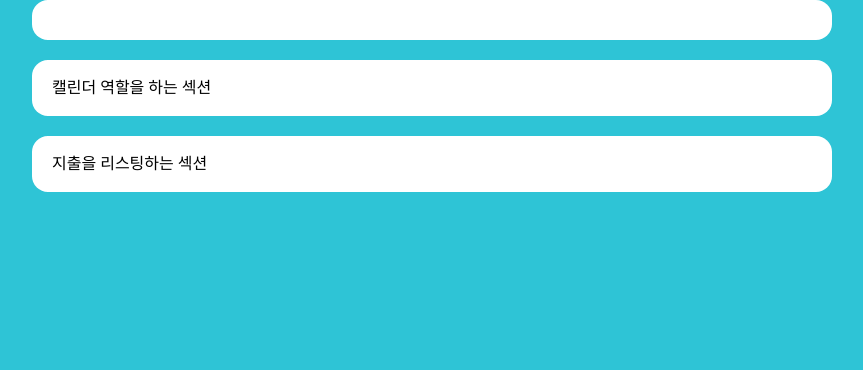
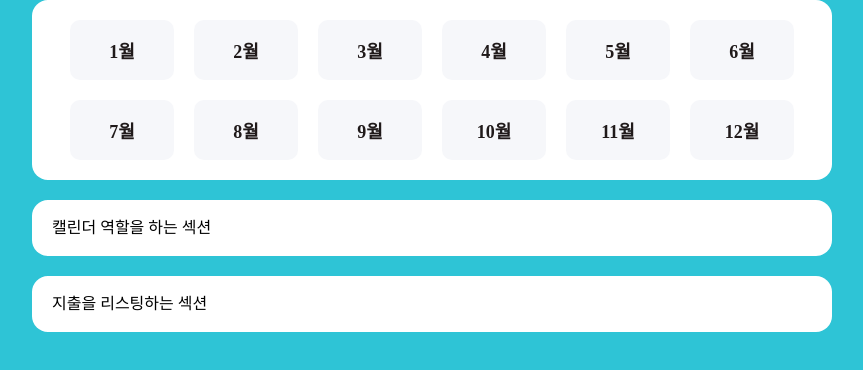
Before and after one commit to JOYmet33/newLedger, a React (Vite) app in the folder 2해설/: page / in a window 1280 px wide. Shown: the top 370 px of the page, without its empty margins (208-1071 px from the left). Built offline with nearby package versions, Linux system fonts and the light colour scheme.

Commit message:
feat: (error해결) map함수에 return 빠짐

```diff
--- a/2해설/src/components/MonthNavigation.jsx
+++ b/2해설/src/components/MonthNavigation.jsx
@@ -1,7 +1,6 @@
 import styled from "styled-components";
 import { Section } from "../Home";
 
-const MonthNavigation = () => {
 const MonthWrapper = styled.div`
   display: flex;
   flex-wrap: wrap;
@@ -42,13 +41,15 @@ const MonthNavigation = () => {
   }
 `;
 
+const MonthNavigation = () => {
   const MONTHS = [1, 2, 3, 4, 5, 6, 7, 8, 9, 10, 11, 12];
+
   return (
     <Section>
       <MonthWrapper>
-        {MONTHS.map((month) => {
-          <MonthButton key={month}>{`${month}월`}</MonthButton>;
-        })}
+        {MONTHS.map((month) => (
+          <MonthButton key={month}>{`${month}월`}</MonthButton>
+        ))}
       </MonthWrapper>
     </Section>
   );
```
Lines whose indentation alone changed are shown as unchanged.
